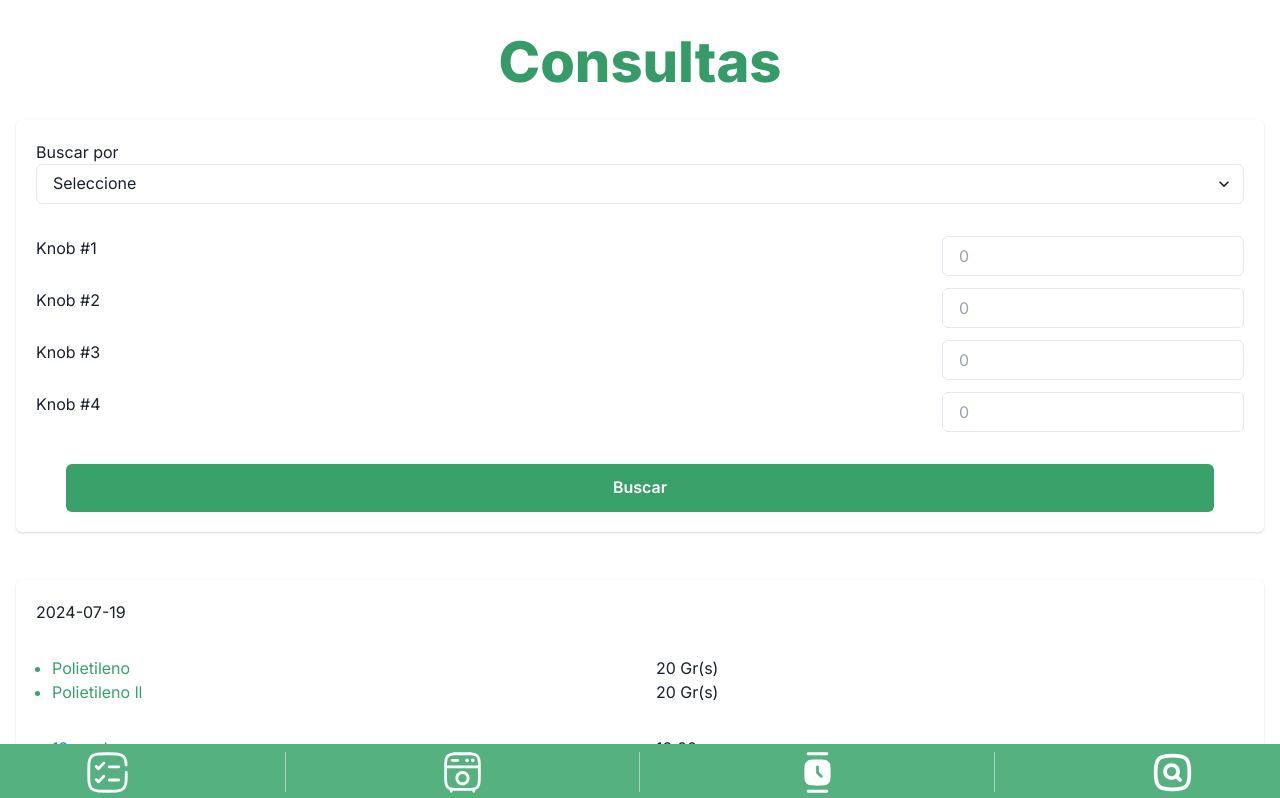
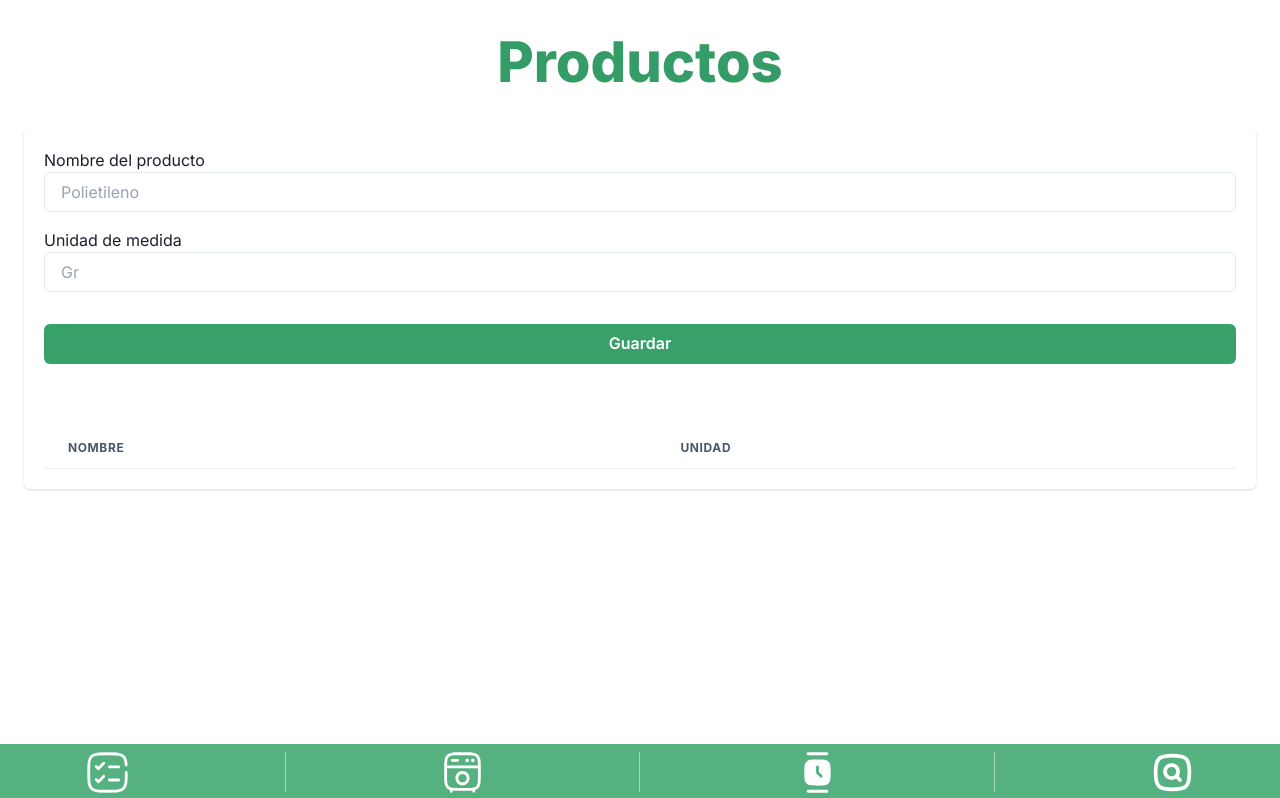
Before and after one commit to parradafe/em-app, a Next.js app: page / in a window 1280 px wide. Shown: the top 798 px of the page. Built offline with nearby package versions, Linux system fonts and the light colour scheme.

Commit message:
added storage mger for products

```diff
--- a/package.json
+++ b/package.json
@@ -15,7 +15,9 @@
     "framer-motion": "^11.3.7",
     "next": "14.2.5",
     "react": "^18",
-    "react-dom": "^18"
+    "react-dom": "^18",
+    "uuid": "^10.0.0",
+    "zustand": "^4.5.4"
   },
   "devDependencies": {
     "@types/node": "^20",
--- a/src/app/globals.css
+++ b/src/app/globals.css
@@ -31,3 +31,7 @@ body {
     text-wrap: balance;
   }
 }
+
+text-area{
+  resize: both;
+}
--- a/src/app/page.tsx
+++ b/src/app/page.tsx
@@ -35,11 +35,12 @@ import {
   AccordionIcon,
 } from '@chakra-ui/react'
 import { useState } from 'react'
+import {  useProductStore } from './store/product.store'
 
 export default function Home() {
 
   const menu = ['PRODUCTS', 'EXTRUSION', 'ARCHIVE', 'SEARCH'];
-  const [currentPage, setCurrentPage] = useState(menu[3]);
+  const [currentPage, setCurrentPage] = useState(menu[0]);
 
   const data = [
     {
@@ -54,6 +55,29 @@ export default function Home() {
     }
   ];
 
+  /** controladores */
+
+  /* Products */
+
+  const productName = useProductStore((state : any) => state.name);
+  const productUnit = useProductStore((state : any) => state.unit);
+
+  const setProductName = useProductStore((state : any) => state.setName);
+  const setProductUnit = useProductStore((state : any) => state.setUnit);
+
+  const addProduct = useProductStore((state : any) => state.registerProduct);
+  const products = useProductStore((state : any) => state.products);
+
+
+  const addProductHandler = () => {
+    addProduct({
+      name : productName.target.value,
+      unit : productUnit.target.value
+    })
+  }
+
+  /** fin controladores */
+
   return (
     <>
       {currentPage === menu[0] &&
@@ -61,15 +85,15 @@ export default function Home() {
           <h1 className='mb-4 text-[3.5rem] mt-5 font-extrabold text-center text-[#369C67]'> Productos </h1>
           <Card className='mx-6 mt-6'>
             <CardBody>
-              <form action="" className='mb-16'>
+              <div className='mb-16'>
                 <label htmlFor="product-name">Nombre del producto</label>
-                <Input placeholder='Polietileno' id="product-name" className='mb-4' />
+                <Input placeholder='Polietileno' id="product-name" className='mb-4' onChange={setProductName}/>
 
                 <label htmlFor="product-name">Unidad de medida</label>
-                <Input placeholder='Gr' id="product-name" className='mb-8' />
+                <Input placeholder='Gr' id="product-name" className='mb-8' onChange={setProductUnit}/>
 
-                <Button colorScheme='green' className='w-full'>Guardar</Button>
-              </form>
+                <Button colorScheme='green' className='w-full' onClick={addProductHandler}>Guardar</Button>
+              </div>
 
               {data.length > 0 && <TableContainer>
                 <Table variant='striped' size='md'>
@@ -80,7 +104,7 @@ export default function Home() {
                     </Tr>
                   </Thead>
                   <Tbody>
-                    {data.map(({ id, name, unit }) =>
+                    {products.map(({ id, name, unit }) =>
                       <Tr key={id}>
                         <Td>{name}</Td>
                         <Td>{unit}</Td>
@@ -911,7 +935,7 @@ export default function Home() {
 
               <div className='mt-6 border-2 rounded-md p-2'>
                 <p>
-                  <textarea disabled value='Texto'></textarea>
+                  <textarea value='Texto'></textarea>
                 </p>
               </div>
             </CardBody>
--- /dev/null
+++ b/src/app/store/product.store.ts
@@ -0,0 +1,37 @@
+import { create } from 'zustand';
+import { v4 as uuidv4 } from 'uuid';
+
+
+type Product = {
+    id ?: string;
+    name : string;
+    unit : string; //TODO: add enum or list type
+}
+
+// type ExtendedProduct = Product & {products : []}
+
+const initialState = {
+    name : '',
+    unit: '',
+    products: [],
+};
+
+interface IProduct {
+    setName : (name : string) => void;
+    setUnit : (unit : string) => void;
+    reset: () => void;
+
+    registerProduct: (product : Partial<Product> ) => void;
+}
+
+
+
+export const useProductStore = create((set) => ({
+    ...initialState,
+    setName : (name : string) => set(() => ({ name })),
+    setUnit : (unit : string) => set(() => ({ unit })),
+
+    registerProduct: ( product : Partial<Product> ) => set((state: any) => ({ products: [...state.products, {...product, id: uuidv4()}]})),
+
+    reset: () => set(initialState)
+}))
```
Also changed, not shown: 1 other file (tests, documents, lock files or other folders).
